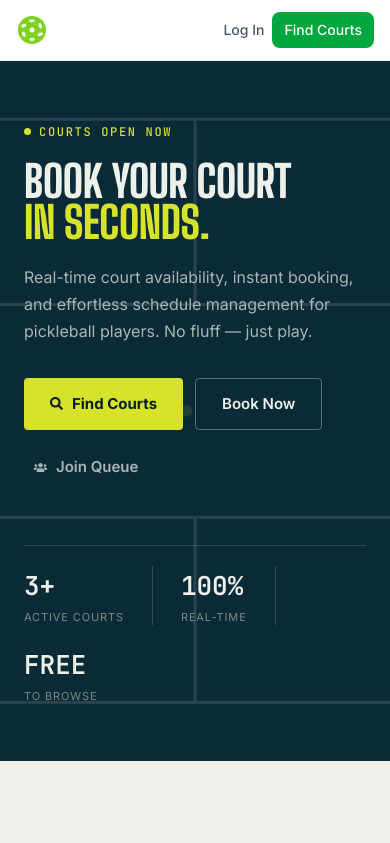
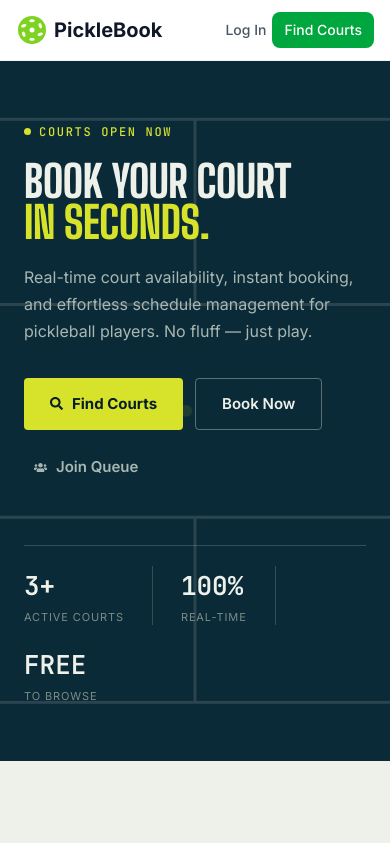
Before and after one commit to vince-estrella/picklebook-frontend, a React (Vite) app: page / in a window 390 px wide. Shown: the top 843 px of the page. Built offline with nearby package versions, Linux system fonts and the light colour scheme; no server answers.

Commit message:
Restore PickleBook nav wordmark

```diff
--- a/src/components/Navbar.jsx
+++ b/src/components/Navbar.jsx
@@ -24,17 +24,17 @@ function Navbar() {
 
   return (
     <nav className="flex items-center justify-between gap-3 px-4 py-3 sm:px-8 sm:py-4 bg-white border-b border-gray-100">
-      <Link to="/" className="flex items-center gap-2 font-bold text-gray-900 text-lg shrink-0">
+      <Link to="/" className="flex items-center gap-1.5 sm:gap-2 font-bold text-gray-900 text-lg shrink-0">
         <img src="/favicon.svg" alt="" className="h-8 w-8" />
-        <span className="hidden sm:inline">PickleBook</span>
+        <span className="text-[20px] leading-none sm:text-lg">PickleBook</span>
       </Link>
 
-      <div className="flex items-center justify-end gap-2 sm:gap-4 min-w-0">
+      <div className="flex items-center justify-end gap-1.5 sm:gap-4 min-w-0">
         {player ? (
           <>
             <Link
               to="/my-bookings"
-              className="h-10 w-10 rounded-lg text-gray-600 hover:text-green-700 hover:bg-green-50 transition-colors flex items-center justify-center shrink-0"
+              className="h-9 w-9 sm:h-10 sm:w-10 rounded-lg text-gray-600 hover:text-green-700 hover:bg-green-50 transition-colors flex items-center justify-center shrink-0"
               aria-label="My Bookings"
               title="My Bookings"
             >
@@ -43,7 +43,7 @@ function Navbar() {
 
             <Link
               to="/settings"
-              className="h-10 w-10 rounded-lg text-gray-600 hover:text-green-700 hover:bg-green-50 transition-colors flex items-center justify-center shrink-0"
+              className="h-9 w-9 sm:h-10 sm:w-10 rounded-lg text-gray-600 hover:text-green-700 hover:bg-green-50 transition-colors flex items-center justify-center shrink-0"
               aria-label="Settings"
               title="Settings"
             >
```
